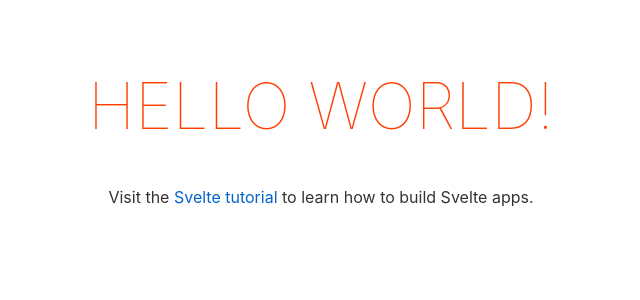
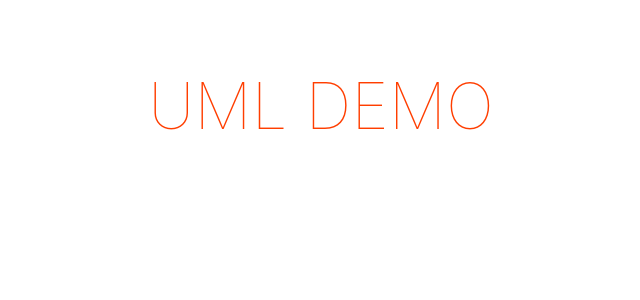
Before and after one commit to sechanakira/diagrams, a Svelte app: page / in a window 1280 px wide. Shown: the top 300 px of the page, without its empty margins (319-959 px from the left). Built offline with nearby package versions, Linux system fonts and the light colour scheme.

Commit message:
chore: project init

```diff
--- a/src/App.svelte
+++ b/src/App.svelte
@@ -1,10 +1,9 @@
 <script>
-	export let name;
+	export let diagramName;
 </script>
 
 <main>
-	<h1>Hello {name}!</h1>
-	<p>Visit the <a href="https://svelte.dev/tutorial">Svelte tutorial</a> to learn how to build Svelte apps.</p>
+	<h1>{diagramName}</h1>
 </main>
 
 <style>
--- a/src/main.js
+++ b/src/main.js
@@ -3,7 +3,7 @@
 const app = new App({
 	target: document.body,
 	props: {
-		name: 'world'
+		diagramName: 'UML Demo'
 	}
 });
 
```
